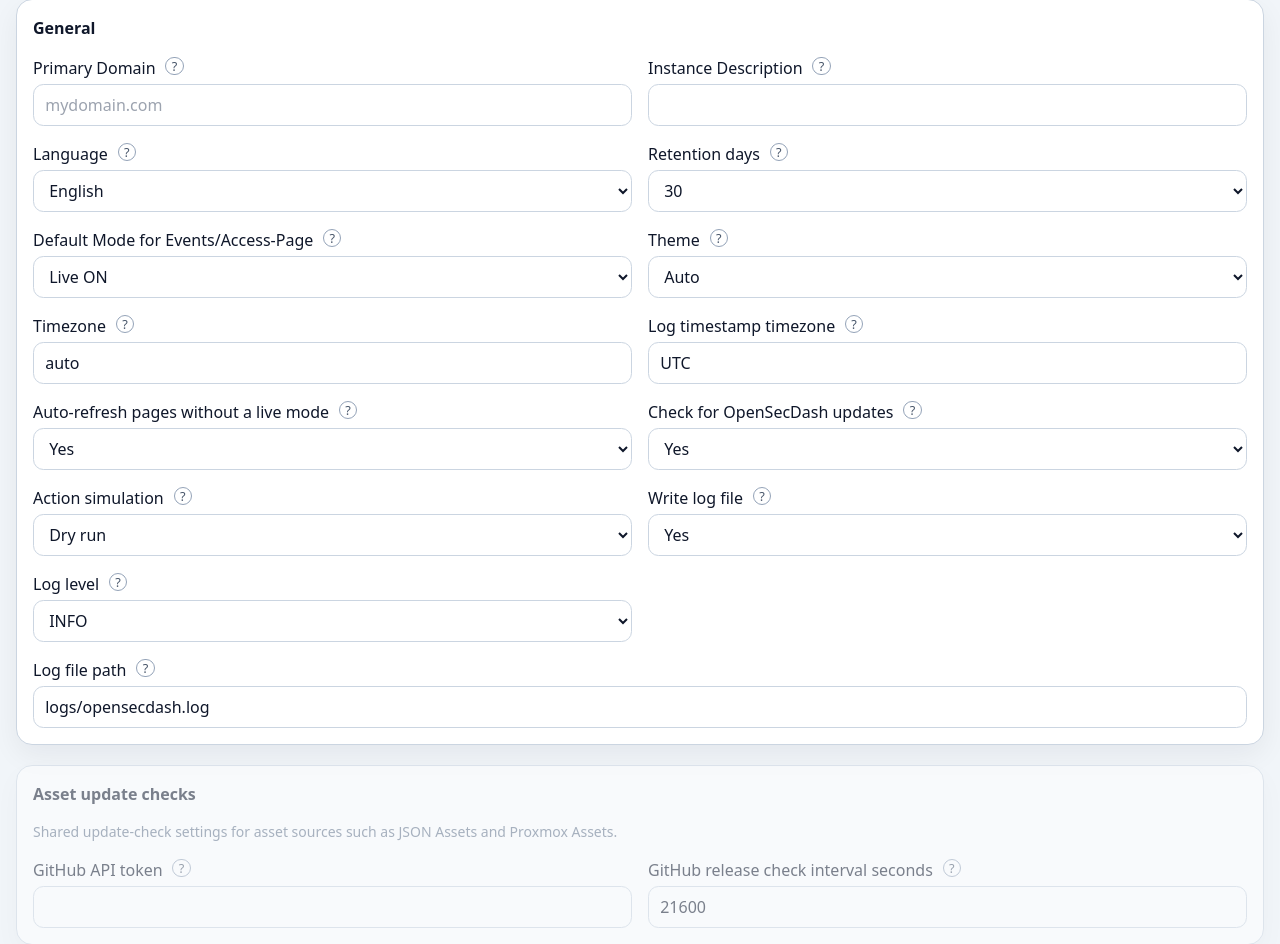
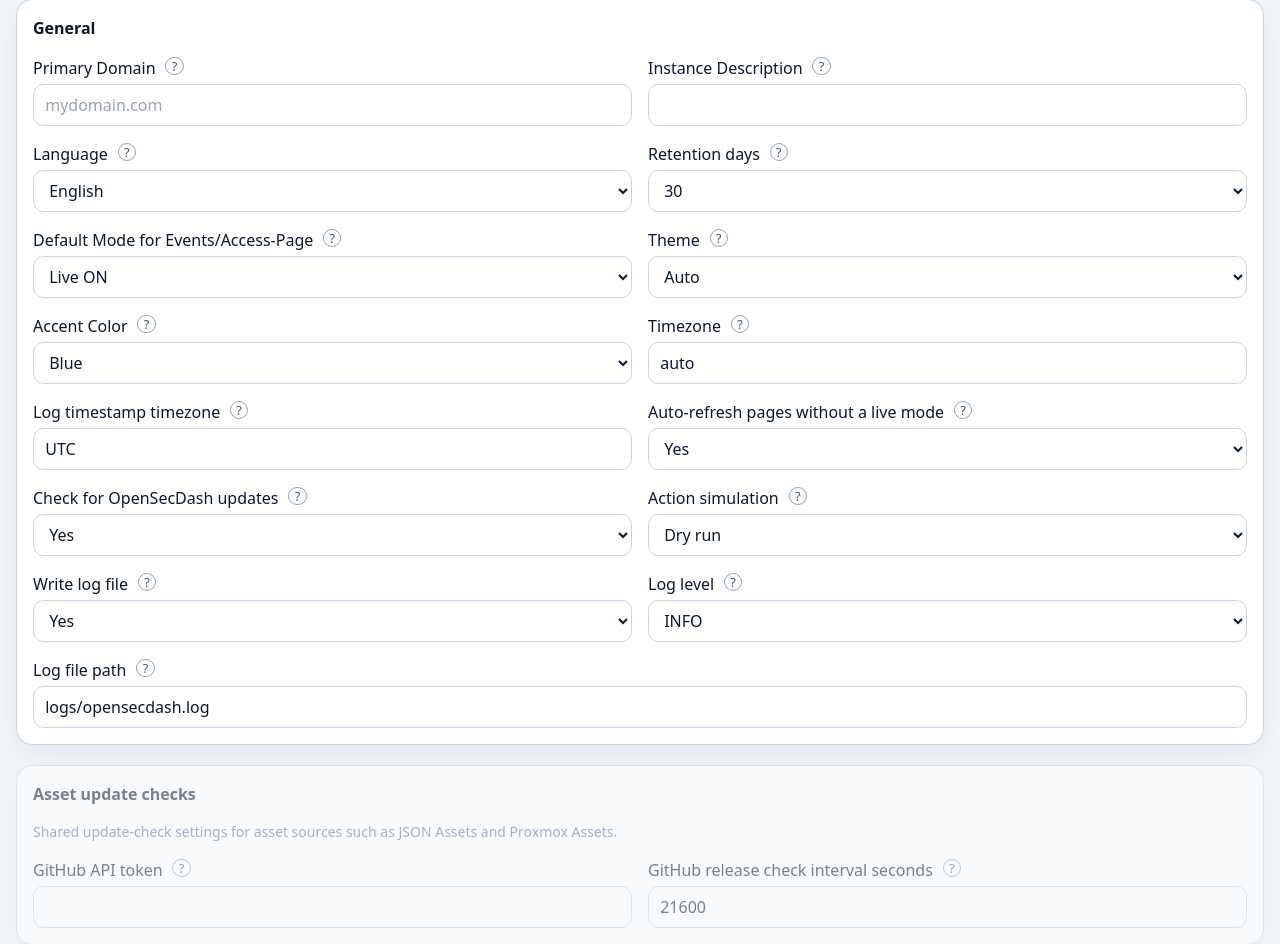
Before and after one commit to konkos1/OpenSecDash, a FastAPI app: page /settings in a window 1280 px wide. Shown: the part 158-1102 px from the top of the page. Run offline with FastAPI, Linux system fonts and the light colour scheme; parts of the project's set-up code (start-up, migrations or seed data) failed here and were passed over.

Commit message:
feat: instance branding phase 4 accent color

```diff
--- a/backend/app/core/template_context.py
+++ b/backend/app/core/template_context.py
@@ -56,6 +56,7 @@ def build_template_context(db: Session) -> dict[str, object | Callable[[str], st
             "instance_description": "",
             "timezone": "auto",
             "theme": "auto",
+            "instance_accent_color": "blue",
             "live_page_refresh": "true",
             "update_check_enabled": "true",
             "update_check.latest_version": "",
@@ -66,6 +67,9 @@ def build_template_context(db: Session) -> dict[str, object | Callable[[str], st
     domain = values["domain"]
     timezone = values["timezone"]
     theme = values["theme"]
+    accent_color = values["instance_accent_color"]
+    if accent_color not in {"blue", "green", "orange", "red"}:
+        accent_color = "blue"
     file_versions = instance_file_versions(db)
     live_page_refresh = values["live_page_refresh"] == "true"
     enabled_plugins = {plugin_id: values[f"plugin.{plugin_id}.enabled"] == "true" for plugin_id in plugin_registry.plugin_ids()}
@@ -108,6 +112,7 @@ def build_template_context(db: Session) -> dict[str, object | Callable[[str], st
         "domain": domain,
         "timezone": timezone,
         "theme": theme,
+        "accent_color": accent_color,
         "instance_description": values["instance_description"],
         "instance_logo_version": file_versions["logo"],
         "instance_favicon_version": file_versions["favicon"],
--- a/backend/app/locales/de.py
+++ b/backend/app/locales/de.py
@@ -365,6 +365,11 @@ DE = {
     "settings.theme_auto": "Auto",
     "settings.theme_dark": "Dunkel",
     "settings.theme_light": "Hell",
+    "settings.accent_color": "Akzentfarbe",
+    "settings.accent_blue": "Blau",
+    "settings.accent_green": "Grün",
+    "settings.accent_orange": "Orange",
+    "settings.accent_red": "Rot",
     "settings.timezone": "Zeitzone",
     "settings.log_timestamp_timezone": "Zeitzone für Log-Zeitstempel",
     "settings.live_page_refresh": "Seiten ohne Live-Modus automatisch aktualisieren",
@@ -408,6 +413,7 @@ DE = {
     "settings.help.retention_days": "Steuert, wie lange Roh-Events aufbewahrt werden. Rollups werden vor dem Cleanup gesichert, damit historische Tages-/Monatsübersichten erhalten bleiben.",
     "settings.help.live_default": "Initialer Modus der Events/Access-Seite beim Öffnen. Benutzer können auf der Seite weiterhin zwischen Live und Snapshot wechseln.",
     "settings.help.theme": "Steuert das bevorzugte UI-Theme. Auto folgt, sofern unterstützt, der Browser-/Systemeinstellung.",
+    "settings.help.accent_color": "Färbt Buttons, Links und Hervorhebungen dieser Instanz. Das OpenSecDash-Branding bleibt unverändert.",
     "settings.help.timezone": "Steuert die Anzeige von Zeitstempeln. Auto nutzt die Browser-Zeitzone, alternativ z.B. Europe/Berlin.",
     "settings.help.log_timestamp_timezone": "Angenommene Zeitzone für Log-Zeilen ohne eigenen Zeitzonen-Offset (z. B. GeoBlock). Hat keine Auswirkung auf Log-Formate, die bereits einen expliziten Offset liefern, wie Traefik- oder CrowdSec-Logs.",
     "settings.help.live_page_refresh": "Hält Seiten, die keinen Live-Modus besitzen, im Hintergrund aktuell (Scroll-Position bleibt erhalten). Der Live-Umschalter bei Events/Access ist davon unabhängig. Deaktivieren, falls OpenSecDashs eigene Weboberfläche selbst hinter einem Reverse Proxy liegt, dessen Access-Log OpenSecDash importiert - sonst tauchen die periodischen Refresh-Requests als access.*-Events über OpenSecDash selbst auf.",
--- a/backend/app/locales/en.py
+++ b/backend/app/locales/en.py
@@ -365,6 +365,11 @@ EN = {
     "settings.theme_auto": "Auto",
     "settings.theme_dark": "Dark",
     "settings.theme_light": "Light",
+    "settings.accent_color": "Accent Color",
+    "settings.accent_blue": "Blue",
+    "settings.accent_green": "Green",
+    "settings.accent_orange": "Orange",
+    "settings.accent_red": "Red",
     "settings.timezone": "Timezone",
     "settings.log_timestamp_timezone": "Log timestamp timezone",
     "settings.live_page_refresh": "Auto-refresh pages without a live mode",
@@ -408,6 +413,7 @@ EN = {
     "settings.help.retention_days": "Controls how long raw events are kept. Rollups are preserved before cleanup so historical daily/monthly summaries remain available.",
     "settings.help.live_default": "Initial mode for the Events/Access page after opening it. Users can still switch between Live and Snapshot on the page.",
     "settings.help.theme": "Controls the preferred UI theme. Auto follows the browser/system preference when supported.",
+    "settings.help.accent_color": "Colors buttons, links and highlights of this instance. OpenSecDash branding stays unchanged.",
     "settings.help.timezone": "Controls how timestamps are displayed. Use auto for browser timezone or an IANA name such as Europe/Berlin.",
     "settings.help.log_timestamp_timezone": "Assumed timezone for log lines that don't state a timezone offset themselves (e.g. GeoBlock). Has no effect on log formats that already include an explicit offset, like Traefik or CrowdSec logs.",
     "settings.help.live_page_refresh": "Keeps pages that don't have a live mode updating in the background (scroll position is preserved). The Events/Access Live toggle is unaffected. Disable this if OpenSecDash's own web UI is itself behind a reverse proxy whose access log OpenSecDash imports - the periodic refresh requests would otherwise show up as access.* events about OpenSecDash itself.",
--- a/backend/app/static/css/app.css
+++ b/backend/app/static/css/app.css
@@ -1,7 +1,47 @@
 [x-cloak] { display: none !important; }
+:root {
+  --accent-100: #dbeafe;
+  --accent-200: #bfdbfe;
+  --accent-400: #60a5fa;
+  --accent-600: #2563eb;
+  --accent-700: #1d4ed8;
+  --accent-900: #1e3a8a;
+  --accent-ring: rgba(37, 99, 235, .16);
+  --accent-shadow: rgba(37, 99, 235, .18);
+}
+body[data-accent="green"] {
+  --accent-100: #dcfce7;
+  --accent-200: #bbf7d0;
+  --accent-400: #4ade80;
+  --accent-600: #16a34a;
+  --accent-700: #15803d;
+  --accent-900: #14532d;
+  --accent-ring: rgba(22, 163, 74, .16);
+  --accent-shadow: rgba(22, 163, 74, .18);
+}
+body[data-accent="orange"] {
+  --accent-100: #ffedd5;
+  --accent-200: #fed7aa;
+  --accent-400: #fb923c;
+  --accent-600: #ea580c;
+  --accent-700: #c2410c;
+  --accent-900: #7c2d12;
+  --accent-ring: rgba(234, 88, 12, .16);
+  --accent-shadow: rgba(234, 88, 12, .18);
+}
+body[data-accent="red"] {
+  --accent-100: #fee2e2;
+  --accent-200: #fecaca;
+  --accent-400: #f87171;
+  --accent-600: #dc2626;
+  --accent-700: #b91c1c;
+  --accent-900: #7f1d1d;
+  --accent-ring: rgba(220, 38, 38, .16);
+  --accent-shadow: rgba(220, 38, 38, .18);
+}
 a { color: inherit; }
-.text-action, a:not(.nav):not(.btn):not(.btn-small):not(.card):not(.brand-link) { cursor: pointer; text-decoration: underline; text-decoration-color: #60a5fa; text-underline-offset: .18rem; }
-.text-action:hover, .text-action:focus, a:not(.nav):not(.btn):not(.btn-small):not(.card):not(.brand-link):hover { text-decoration-color: #bfdbfe; }
+.text-action, a:not(.nav):not(.btn):not(.btn-small):not(.card):not(.brand-link) { cursor: pointer; text-decoration: underline; text-decoration-color: var(--accent-400); text-underline-offset: .18rem; }
+.text-action:hover, .text-action:focus, a:not(.nav):not(.btn):not(.btn-small):not(.card):not(.brand-link):hover { text-decoration-color: var(--accent-200); }
 a.card, .brand-link { color: inherit; text-decoration: none; }
 .brand-title { align-items: center; display: inline-flex; gap: .55rem; }
 .app-icon { border-radius: .45rem; height: 1.65rem; width: 1.65rem; }
--- a/backend/app/templates/base.html
+++ b/backend/app/templates/base.html
@@ -38,7 +38,7 @@
         <link rel="stylesheet" href="/static/css/tailwind.css?v={{ app_version }}">
     </head>
 
-    <body class="bg-slate-950 text-slate-100 min-h-screen" data-ui-timezone="{{ timezone }}" data-theme="{{ theme }}">
+    <body class="bg-slate-950 text-slate-100 min-h-screen" data-ui-timezone="{{ timezone }}" data-theme="{{ theme }}" data-accent="{{ accent_color }}">
         {% set current_path = request.url.path %}
         {% set top_level_paths = ['/', '/assets', '/events', '/rollups', '/diagnostics', '/notifications', '/settings'] + (plugin_nav_items | map(attribute='href') | list) %}
         <header class="border-b border-slate-800 bg-slate-900/90 sticky top-0 z-10">
--- a/backend/app/templates/dashboard.html
+++ b/backend/app/templates/dashboard.html
@@ -47,7 +47,7 @@
   {% for widget in dashboard_widgets %}
     {% set type_break = loop.index0 > 0 and loop.previtem.type != widget.type %}
     {% if widget.type == "counter" %}
-      <a href="{{ widget.href }}" class="card dashboard-widget hover:border-blue-500 flex flex-col items-center text-center sm:col-span-1 lg:col-span-3{% if type_break %} lg:col-start-1{% endif %}">
+      <a href="{{ widget.href }}" class="card dashboard-widget flex flex-col items-center text-center sm:col-span-1 lg:col-span-3{% if type_break %} lg:col-start-1{% endif %}">
         <span class="text-slate-400 text-sm">{{ t(widget.title_key) }}</span>
         <strong class="text-3xl">{{ widget.value }}</strong>
         {% if widget.delta %}
--- a/backend/app/templates/settings.html
+++ b/backend/app/templates/settings.html
@@ -49,6 +49,15 @@
                 <option value="auto" {% if theme == 'auto' %}selected{% endif %}>{{ t("settings.theme_auto") }}</option>
                 <option value="dark" {% if theme == 'dark' %}selected{% endif %}>{{ t("settings.theme_dark") }}</option>
                 <option value="light" {% if theme == 'light' %}selected{% endif %}>{{ t("settings.theme_light") }}</option>
+            </select>
+        </label>
+
+        <label>{{ t("settings.accent_color") }} <button type="button" class="help" data-tooltip="{{ t('settings.help.accent_color') }}">?</button>
+            <select class="input" name="instance_accent_color">
+                <option value="blue" {% if instance_accent_color == 'blue' %}selected{% endif %}>{{ t("settings.accent_blue") }}</option>
+                <option value="green" {% if instance_accent_color == 'green' %}selected{% endif %}>{{ t("settings.accent_green") }}</option>
+                <option value="orange" {% if instance_accent_color == 'orange' %}selected{% endif %}>{{ t("settings.accent_orange") }}</option>
+                <option value="red" {% if instance_accent_color == 'red' %}selected{% endif %}>{{ t("settings.accent_red") }}</option>
             </select>
         </label>
 
```
Also changed, not shown: other parts of backend/app/static/css/app.css (+15 -14 lines), backend/app/api/pages.py (+6 -1 lines), backend/tests/test_instance_branding.py (+38 -1 lines), backend/tests/test_settings_template.py (+1 -0 lines).
